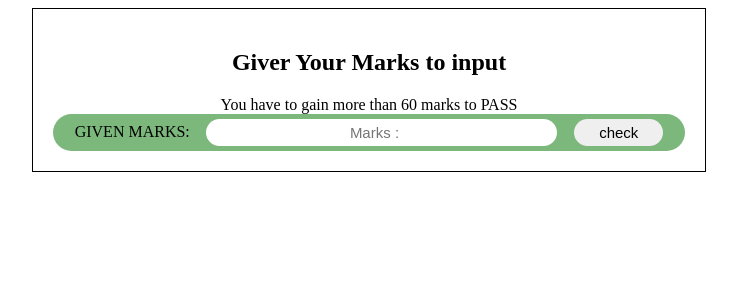
After one commit to aizubair21/php_projects, a PHP site: page /grading_system/grading.html in a window 1280 px wide. The commit adds this page. Shown: the top 300 px of the page, without its empty margins (271-1008 px from the left). Run offline with PHP 8.4, Linux system fonts and the light colour scheme.

Commit message:
make CGPA checket

```diff
--- /dev/null
+++ b/grading_system/grading.html
@@ -0,0 +1,67 @@
+<!DOCTYPE html>
+<html lang="en">
+<head>
+  <meta charset="UTF-8">
+  <meta http-equiv="X-UA-Compatible" content="IE=edge">
+  <meta name="viewport" content="width=device-width, initial-scale=1.0">
+  <title> CGPA check </title>
+  <style>
+    form {
+      border: 1px solid black;
+      width: 50%;
+      margin: auto;
+      padding: 20px;
+      text-align: center;
+    }
+    input {
+    padding: 5px 20px;
+    width: 50%;
+    border-radius: 25px;
+    border: none;
+    font-size: 15px;
+    color: black;
+    text-align: center;
+    }
+    input:focus {
+      border: none;
+      outline: none;
+    }
+
+  .input_field {
+
+    display: flex;
+    justify-content: space-evenly;
+    align-items: center;
+    /* border: 1px solid; */
+    padding: 5px;
+    background-color: rgb(124, 184, 124);
+    border-radius: 20px;
+  }
+  .input_field label {
+    text-transform: uppercase;
+  }
+  button {
+    padding: 5px 25px;
+    font-size:15px ;
+    border-radius: 25px;
+    border: none;
+  }
+  </style>
+
+</head>
+<body>
+
+<form action="grading.php" method="post">
+  <h2>Giver Your Marks to input </h2>
+  <span> You have to gain more than 60 marks to PASS </span><br>
+
+  <div class="input_field">
+    <label for="marks">Given Marks: </label>
+    <input type="number" name="marks" id="marks" min="1" max="100" maxlength="3" placeholder="Marks :" width="100px">
+    <button type="submit"> check </button>
+  </div>
+</form>
+<br>
+
+</body>
+</html>
--- a/practics.php
+++ b/practics.php
@@ -127,7 +127,7 @@ transform: translate(-50%, -50%); */
   </head>
 
   <body>
-
+  <h3> How to design array. </h3>
     <ul style="background-color: gray; width:250px;">
       <li>
         <span class="accordion caret-down" >Student</span>
```
Also changed, not shown: grading_system/grading.php (added, +158 -0 lines).
